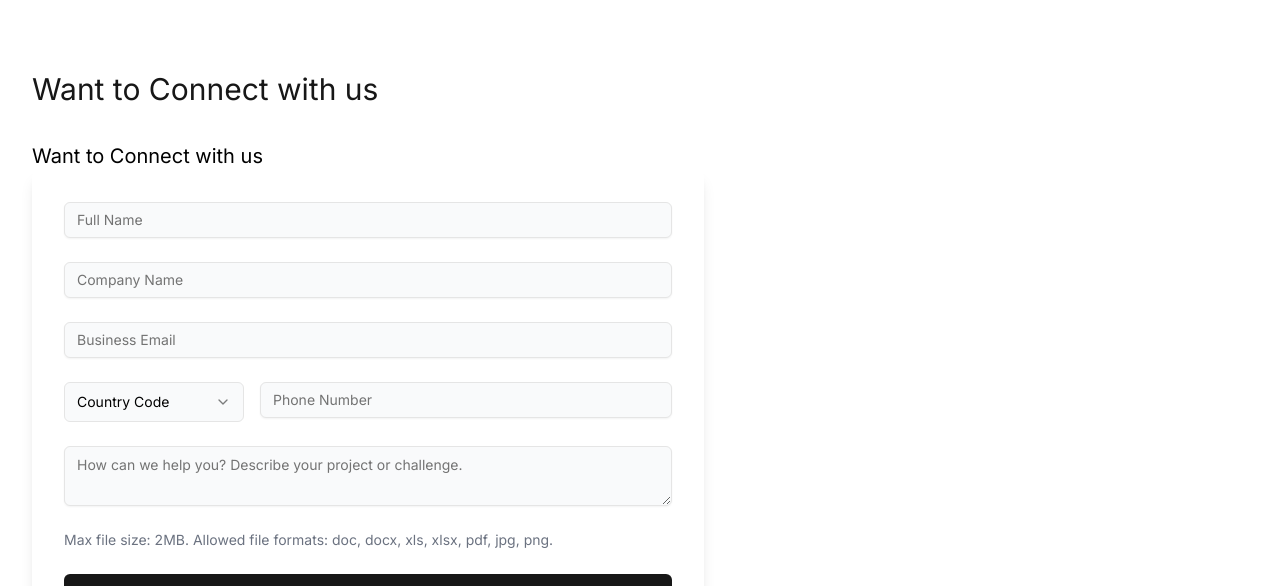
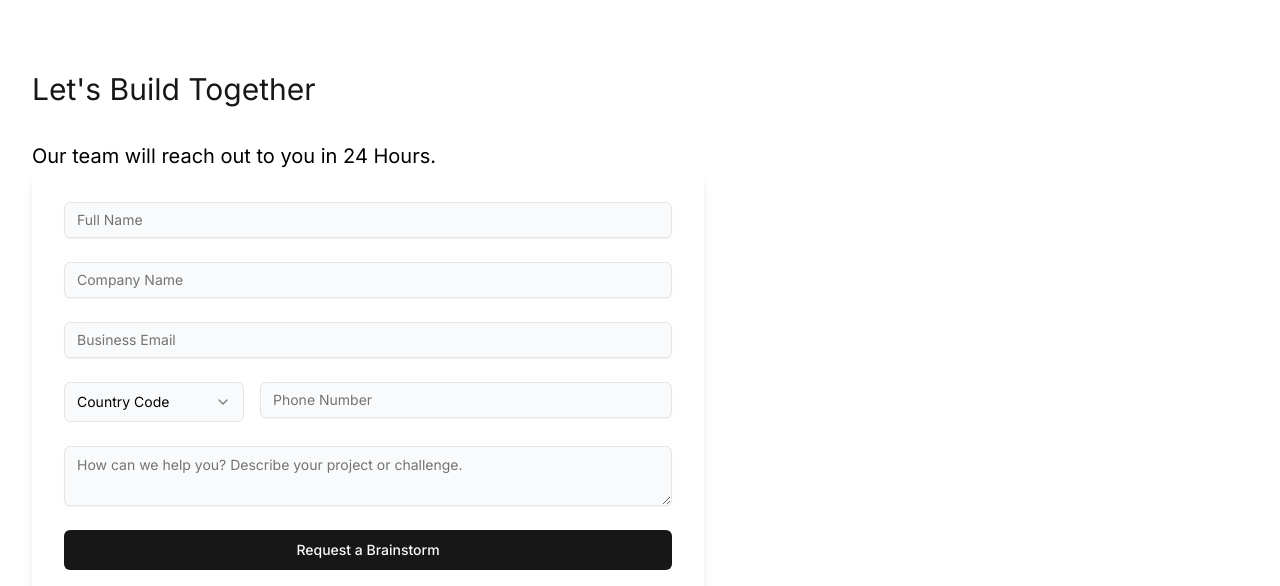
Before and after one commit to hemansnationai/hemansai-studio-website, a Next.js app: page /contact in a window 1280 px wide. Shown: the part 155-741 px from the top of the page. Built offline with nearby package versions, Linux system fonts and the light colour scheme.

Commit message:
connection message

```diff
--- a/app/contact/ContactForm.tsx
+++ b/app/contact/ContactForm.tsx
@@ -67,8 +67,9 @@ export default function ContactForm() {
     <section className="py-24 bg-white text-black justify-start" id="contacts">
       <div className="container mx-auto">
         <motion.div initial={{ opacity: 0, y: 20 }} animate={{ opacity: 1, y: 0 }} transition={{ duration: 0.8 }}>
-          <h2 className="text-4xl font-bold text-left mb-8">Want to Connect with us</h2>
-          <p className="text-left mb-12 text-xl w-3/4">Want to Connect with us</p>
+          {/* eslint-disable-next-line react/no-unescaped-entities */}
+          <h2 className="text-4xl font-bold text-left mb-8"> Let's Build Together</h2>
+          <p className="text-left mb-12 text-xl w-3/4">Our team will reach out to you in 24 Hours.</p>
           <form onSubmit={handleSubmit} className="max-w-2xl space-y-6 bg-white p-8 rounded-lg shadow-lg">
             <Input
               name="fullName"
@@ -154,7 +155,6 @@ export default function ContactForm() {
               value={formData.message}
               onChange={handleInputChange}
             />
-            <p className="text-sm text-gray-500">Max file size: 2MB. Allowed file formats: doc, docx, xls, xlsx, pdf, jpg, png.</p>
             <Button
               variant="default"
               type="submit"
```
